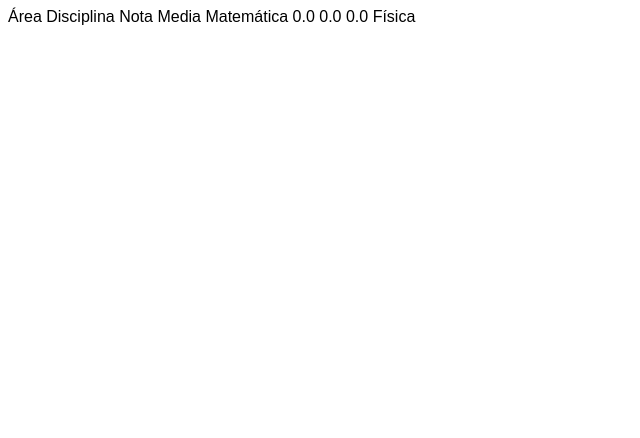
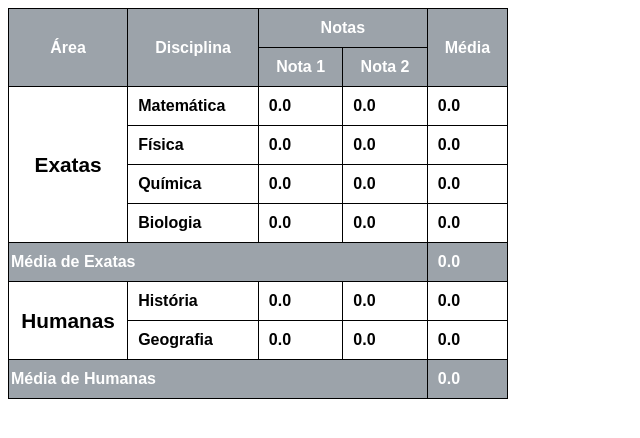
Before and after one commit to Jonathan-Venuto/html-css, a plain HTML site: page Desafios/13/tabela005desafio.html in a window 1280 px wide. Shown: the whole page, without its empty margins (0-640 px from the left). Drawn offline with Linux system fonts and the light colour scheme.

Commit message:
ex tabela

```diff
--- a/Desafios/13/tabela005desafio.html
+++ b/Desafios/13/tabela005desafio.html
@@ -14,91 +14,121 @@
 
         table
         {
-            width: 600px;
-            height: 200px;
+            width: 500px;
+            border-collapse: collapse;
+
+
         }
 
         thead > tr > th
         {
             border: 1px solid black;
             padding: 10px;
+            background-color: #9ca3aa;
+            color: white;
+            font-weight: bold;
         }
 
         tbody > tr > td
         {
             border: 1px solid black;
             padding: 10px;
+            font-weight:bold;
+        }
+
+        tbody > tr > th
+        {
+            border: 1px solid black;
+            text-align: justify;
+            padding: 2px;
+            font-weight: bolder;
+            background-color: #9ca3aa;
+        }
+
+        .centro
+        {
+            text-align: center;
+            background-color: white;
+            font-size: 1.3em;
+
+        }
+
+        .thbody
+        {
+            color: white;
+            background-color: #9ca3aa;
         }
 
     </style>
 </head>
 <body>
+    <table>
         <thead>
-
             <tr>
-            <th>Área</th>
-            <th>Disciplina</th>
-            <th>Nota</th>
-            <th>Media</th>
+                <th rowspan="2" scope="col">Área</th>
+                <th rowspan="2" scope="col">Disciplina</th>
+                <th colspan="2" scope="colgroup">Notas</th>
+                <th rowspan="2" scope="col">Média</th>
+            </tr>
+            <tr>
+                <th scope="col">Nota 1</th>
+                <th scope="col">Nota 2</th>
             </tr>
         </thead>
         <tbody>
             <tr>
+                <th class="centro" rowspan="4" scope="rowgroup">Exatas</th>
                 <td>Matemática</td>
                 <td>0.0</td>
                 <td>0.0</td>
                 <td>0.0</td>
-            <td></td>
+            </tr>
+
+            <tr>
+                <td>Física</td>
+                <td>0.0</td>
+                <td>0.0</td>
+                <td>0.0</td>
+
             </tr>
             <tr>
-            <td>Física</td>
-            <td></td>
-            <td></td>
-            <td></td>
-            <td></td>
+                <td>Química</td>
+                <td>0.0</td>
+                <td>0.0</td>
+                <td>0.0</td>
+
             </tr>
             <tr>
-            <td></td>
-            <td></td>
-            <td></td>
-            <td></td>
-            <td></td>
+                <td>Biologia</td>
+                <td>0.0</td>
+                <td>0.0</td>
+                <td>0.0</td>
+
             </tr>
             <tr>
-            <td></td>
-            <td></td>
-            <td></td>
-            <td></td>
-            <td></td>
+                <th colspan="4" class="thbody" scope="row">Média de Exatas</th>
+                <td class="thbody">0.0</td>
+
             </tr>
             <tr>
-            <td></td>
-            <td></td>
-            <td></td>
-            <td></td>
-            <td></td>
+                <th rowspan="2" class="centro" scope="rowgroup">Humanas</th>
+                <td>História</td>
+                <td>0.0</td>
+                <td>0.0</td>
+                <td>0.0</td>
             </tr>
             <tr>
-            <td></td>
-            <td></td>
-            <td></td>
-            <td></td>
-            <td></td>
+                <td>Geografia</td>
+                <td>0.0</td>
+                <td>0.0</td>
+                <td>0.0</td>
             </tr>
             <tr>
-            <td></td>
-            <td></td>
-            <td></td>
-            <td></td>
-            <td></td>
+                <th colspan="4" class="thbody" scope="row">Média de Humanas</th>
+                <td class="thbody">0.0</td>
+
             </tr>
-        <tr>
-            <td></td>
-            <td></td>
-            <td></td>
-            <td></td>
-            <td></td>
-        </tr>
+    </table>
     </tbody>
 
 </body>
```
Also changed, not shown: Exercicios/ex023/tabela006.html (added, +12 -0 lines), Exercicios/ex023/tablea4.5.html (added, +103 -0 lines). Lines whose indentation alone changed are shown as unchanged.
